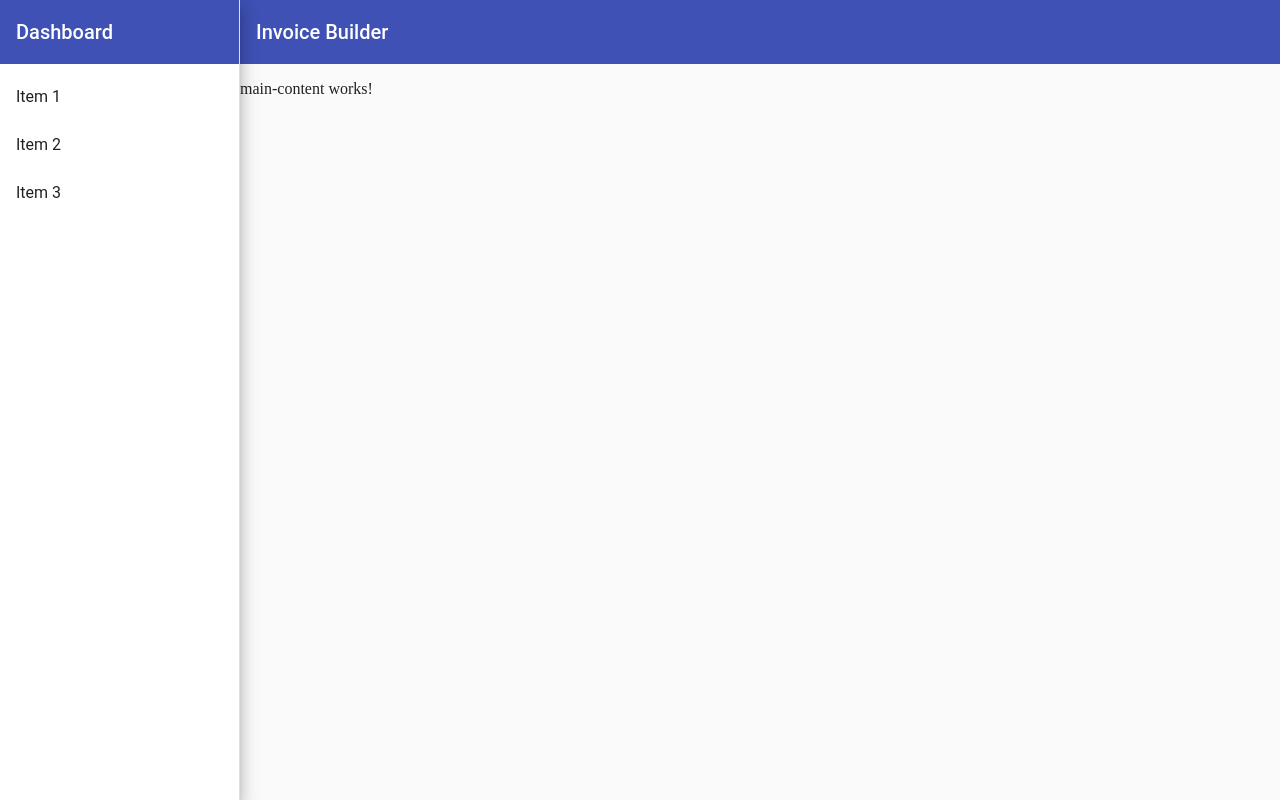
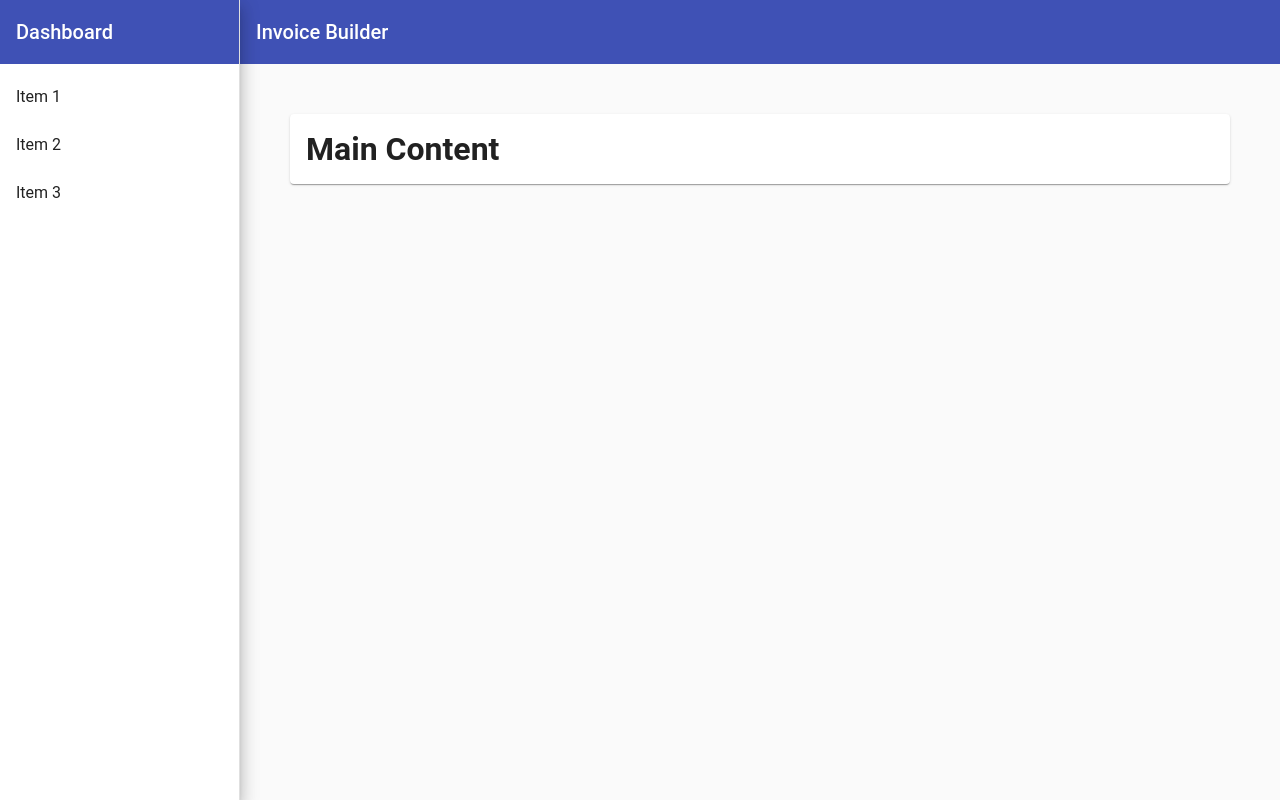
Before and after one commit to amit9031jsr/AngularMaterial, an Angular app: page /invoice-builder in a window 1280 px wide. Built offline with nearby package versions, Linux system fonts and the light colour scheme.

Commit message:
added material card

```diff
--- a/src/app/invoice-builder/components/main-content/main-content.component.html
+++ b/src/app/invoice-builder/components/main-content/main-content.component.html
@@ -1 +1,3 @@
-<p>main-content works!</p>
+<mat-card>
+    <h1>Main Content</h1>
+</mat-card>
--- a/src/app/invoice-builder/components/side-nav/side-nav.component.html
+++ b/src/app/invoice-builder/components/side-nav/side-nav.component.html
@@ -12,6 +12,8 @@
   </mat-sidenav>
   <div class="app-sidenav-content">
     <app-toolbar (toggleSidenav)="sidenav.toggle()"></app-toolbar>
-    <router-outlet></router-outlet>
+    <div class="wrapper">
+        <router-outlet></router-outlet>
+    </div>
   </div>
 </mat-sidenav-container>
--- a/src/app/shared/material.module.ts
+++ b/src/app/shared/material.module.ts
@@ -5,13 +5,15 @@
 import { MatSidenavModule } from '@angular/material/sidenav';
 import { MatToolbarModule } from '@angular/material/toolbar';
 import { MatListModule } from '@angular/material/list';
+import { MatCardModule } from '@angular/material/card';
 
 const material = [
   MatButtonModule,
   MatIconModule,
   MatSidenavModule,
   MatToolbarModule,
-  MatListModule
+  MatListModule,
+  MatCardModule
 ]
 
 @NgModule({
```
